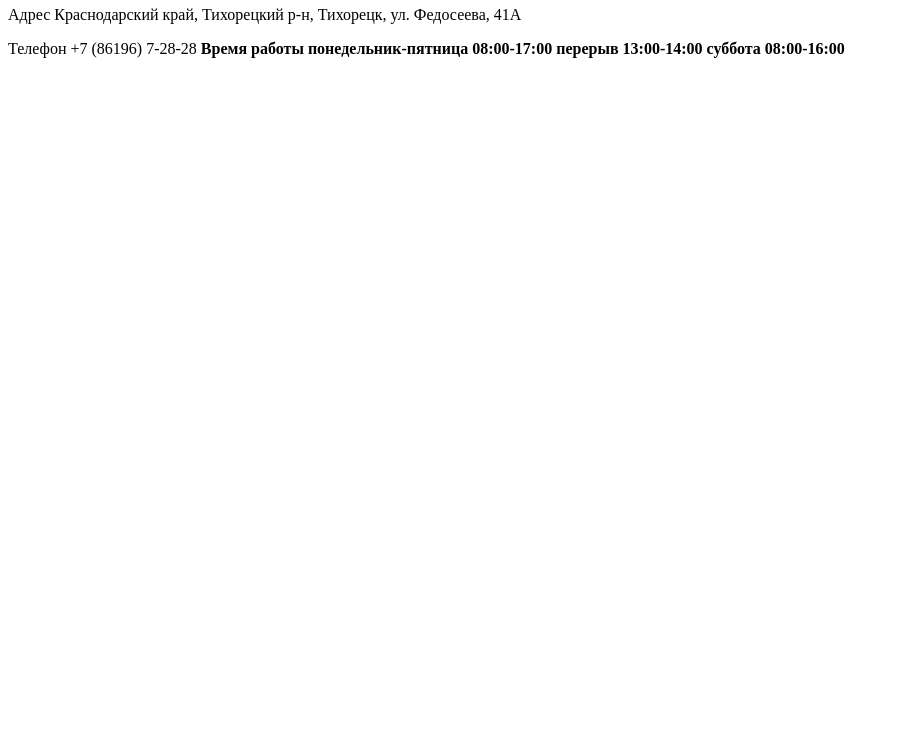
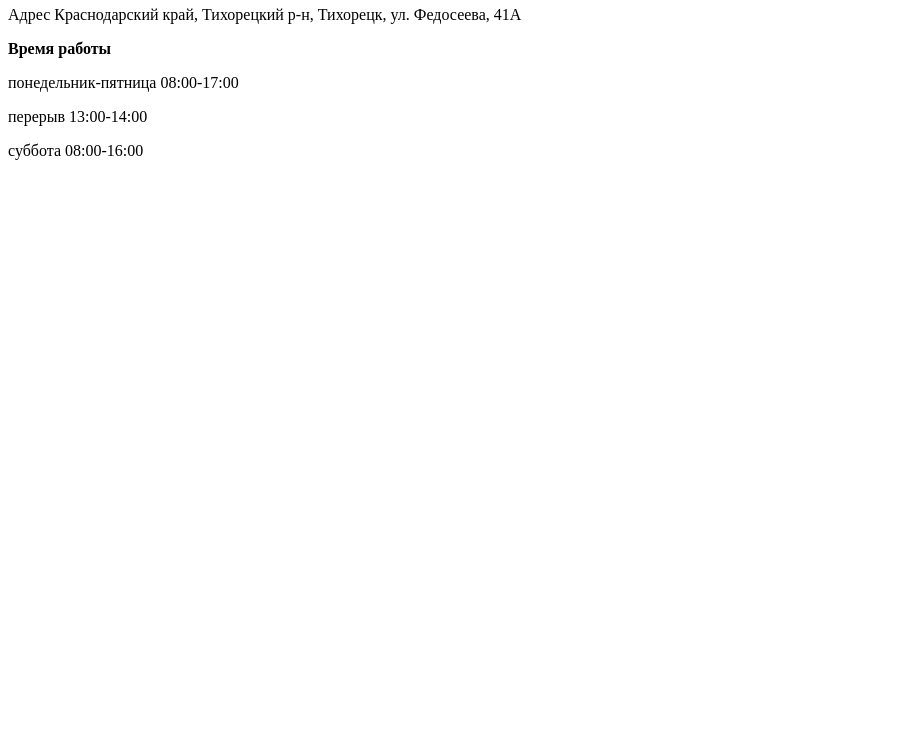
Before and after one commit to Akvatoria-tih/akvatoria-tih.github.io, a plain HTML site: page index.html in a window 1280 px wide. Shown: the part 60-800 px from the top of the page, without its empty margins (0-921 px from the left). Drawn offline with Linux system fonts and the light colour scheme.

Commit message:
update 1.1

```diff
--- a/index.html
+++ b/index.html
@@ -14,22 +14,13 @@
 
 <p>Адрес
  Краснодарский край, Тихорецкий р-н, Тихорецк, ул. Федосеева, 41А
-  </p>
+</p>
 
-<left>
-<body>
-Телефон
-+7 (86196) 7-28-28
-</body>
-</left>
+<p><b>Время работы</b></p>
+<p>понедельник-пятница 08:00-17:00</p>
+<p>перерыв 13:00-14:00</p>
+<p>суббота 08:00-16:00</p>
 
-<left>
-<body>
-<b> Время работы <b>
-понедельник-пятница 08:00-17:00
-перерыв 13:00-14:00
-суббота 08:00-16:00
-</body>
-</left>
+
 
 </html>
```
